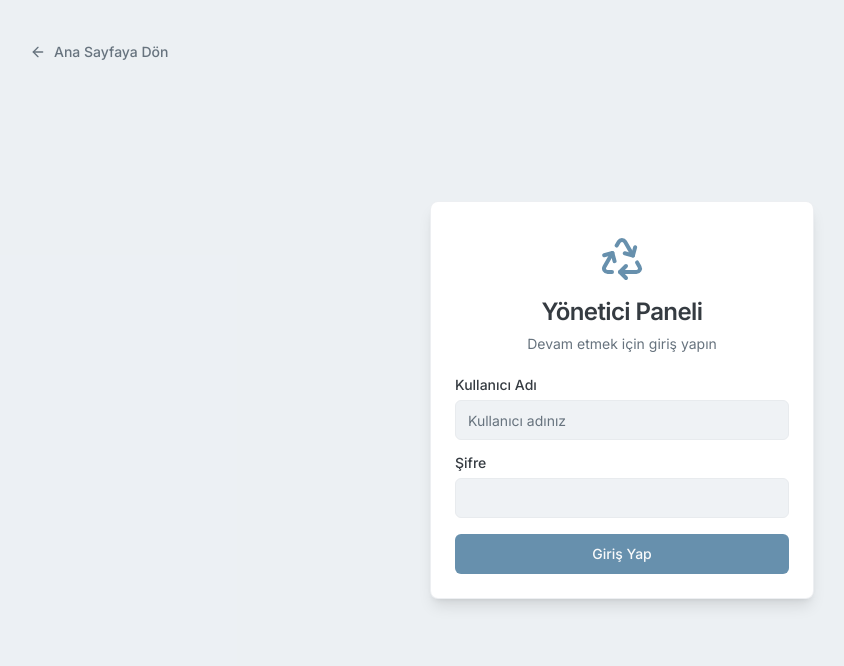
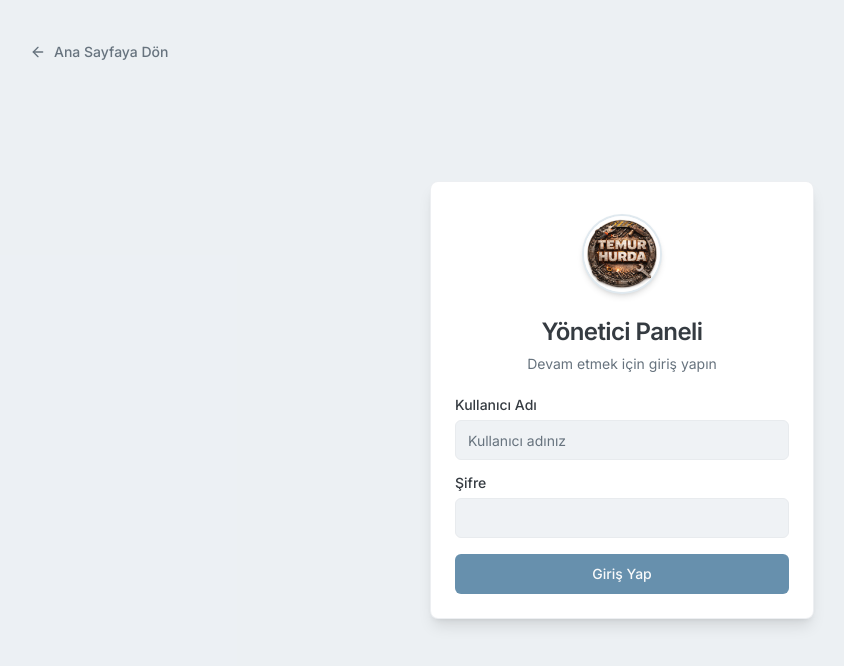
Before and after one commit to Momed009/hurda-sitesi, a Next.js app: page /admin/login in a window 1280 px wide. Shown: the top 666 px of the page, without its empty margins (18-862 px from the left). Built offline with nearby package versions, Linux system fonts and the light colour scheme; no server answers.

Commit message:
Site genelindeki placeholder ikonlar yeni marka logosu ile değiştirildi.

```diff
--- a/src/app/(public)/loading.tsx
+++ b/src/app/(public)/loading.tsx
@@ -1,13 +1,15 @@
-import { Loader2 } from 'lucide-react';
+import Image from 'next/image';
 
 export default function Loading() {
   return (
     <div className="flex flex-col items-center justify-center min-h-[60vh] w-full">
-      <div className="relative">
-        <Loader2 className="h-12 w-12 animate-spin text-primary opacity-20" />
-        <div className="absolute inset-0 flex items-center justify-center">
-            <span className="w-2 h-2 bg-primary rounded-full animate-pulse" />
-        </div>
+      <div className="relative w-16 h-16 animate-pulse">
+        <Image
+            src="/logo.jpg"
+            alt="Yükleniyor"
+            fill
+            className="object-contain rounded-full border border-primary/10"
+        />
       </div>
       <p className="mt-4 text-sm font-medium text-muted-foreground animate-pulse">
         Yükleniyor...
--- a/src/app/admin/layout.tsx
+++ b/src/app/admin/layout.tsx
@@ -1,7 +1,8 @@
 'use client';
 import Link from 'next/link';
 import { usePathname, useRouter } from 'next/navigation';
-import { Home, Newspaper, Settings, LogOut, Package, Image as ImageIcon, Info, Wrench, FolderOpen, User, Recycle, Menu } from 'lucide-react';
+import { Home, Newspaper, Settings, LogOut, Package, Image as ImageIcon, Info, Wrench, FolderOpen, User, Menu } from 'lucide-react';
+import Image from 'next/image';
 import { Button } from '@/components/ui/button';
 import { useAuth, useUser } from '@/firebase';
 import { signOut } from 'firebase/auth';
@@ -45,7 +46,14 @@ function NavContent({ onLinkClick }: { onLinkClick?: () => void }) {
         <div className="flex h-full max-h-screen flex-col gap-2">
             <div className="flex h-14 items-center border-b px-4 lg:h-[60px] lg:px-6">
                 <Link href="/admin" className="flex items-center gap-2 font-semibold">
-                    <Recycle className="h-6 w-6 text-primary" />
+                    <div className="relative w-8 h-8 overflow-hidden rounded-full border border-primary/20 bg-white p-0.5">
+                      <Image
+                          src="/logo.jpg"
+                          alt="Logo"
+                          fill
+                          className="object-contain"
+                      />
+                    </div>
                     <span>Yönetim Paneli</span>
                 </Link>
             </div>
@@ -118,7 +126,14 @@ export default function AdminLayout({ children }: { children: React.ReactNode })
     if (isUserLoading || !user) {
         return (
             <div className="flex h-screen w-full items-center justify-center bg-background">
-                <Recycle className="h-12 w-12 animate-spin text-primary" />
+                <div className="relative w-20 h-20 animate-pulse">
+                  <Image
+                      src="/logo.jpg"
+                      alt="Yükleniyor"
+                      fill
+                      className="object-contain rounded-full"
+                  />
+                </div>
             </div>
         );
     }
--- a/src/app/admin/loading.tsx
+++ b/src/app/admin/loading.tsx
@@ -1,9 +1,16 @@
-import { Loader2 } from 'lucide-react';
+import Image from 'next/image';
 
 export default function AdminLoading() {
   return (
     <div className="flex flex-col items-center justify-center min-h-[60vh] w-full">
-      <Loader2 className="h-10 w-10 animate-spin text-primary" />
+      <div className="relative w-16 h-16 animate-pulse">
+        <Image
+            src="/logo.jpg"
+            alt="Yükleniyor"
+            fill
+            className="object-contain rounded-full border border-primary/10"
+        />
+      </div>
       <p className="mt-4 text-sm font-medium text-muted-foreground animate-pulse">
         Yükleniyor...
       </p>
--- a/src/app/admin/login/page.tsx
+++ b/src/app/admin/login/page.tsx
@@ -12,7 +12,9 @@ import {
 } from "@/components/ui/card";
 import { Input } from "@/components/ui/input";
 import { Label } from "@/components/ui/label";
-import { Recycle, Loader2, ArrowLeft, ShieldAlert, Timer } from "lucide-react";
+import { cn } from "@/lib/utils";
+import { Loader2, ArrowLeft, ShieldAlert, Timer } from "lucide-react";
+import Image from "next/image";
 import Link from "next/link";
 import { useToast } from '@/hooks/use-toast';
 import { useAuth, useUser, useFirestore, setDocumentNonBlocking } from '@/firebase';
@@ -219,7 +221,14 @@ export default function AdminLoginPage() {
   if (isUserLoading || user) {
     return (
       <div className="flex items-center justify-center min-h-screen">
-        <Recycle className="h-12 w-12 text-primary animate-spin" />
+        <div className="relative w-16 h-16 animate-pulse">
+           <Image
+              src="/logo.jpg"
+              alt="Yükleniyor"
+              fill
+              className="object-contain rounded-full"
+           />
+        </div>
       </div>
     );
   }
@@ -236,7 +245,19 @@ export default function AdminLoginPage() {
       </div>
       <Card className="mx-auto w-full max-w-sm shadow-lg border-border/50">
         <CardHeader className="text-center pt-8">
-          <Recycle className={`mx-auto h-12 w-12 mb-2 ${isLockedOut ? 'text-destructive' : 'text-primary'}`} />
+          <div className="flex justify-center mb-4">
+             <div className={cn(
+               "relative w-20 h-20 overflow-hidden rounded-full border-2 p-1 bg-white shadow-md transition-colors",
+               isLockedOut ? 'border-destructive/50' : 'border-primary/20'
+             )}>
+                <Image
+                    src="/logo.jpg"
+                    alt="Logo"
+                    fill
+                    className="object-contain"
+                />
+             </div>
+          </div>
           <CardTitle className="text-2xl">Yönetici Paneli</CardTitle>
           <CardDescription>
             {isLockedOut ? 'Hesap geçici olarak kilitlendi' : 'Devam etmek için giriş yapın'}
--- a/src/app/not-found.tsx
+++ b/src/app/not-found.tsx
@@ -1,11 +1,18 @@
 import Link from 'next/link';
 import { Button } from '@/components/ui/button';
-import { Recycle } from 'lucide-react';
+import Image from 'next/image';
 
 export default function NotFound() {
   return (
     <div className="flex min-h-screen flex-col items-center justify-center text-center px-4 bg-background">
-      <Recycle className="h-16 w-16 text-primary mb-6 animate-spin" style={{ animationDuration: '3s' }} />
+      <div className="relative w-24 h-24 mb-6 animate-spin" style={{ animationDuration: '8s' }}>
+        <Image
+            src="/logo.jpg"
+            alt="Temur Hurda Logo"
+            fill
+            className="object-contain rounded-full"
+        />
+      </div>
       <h1 className="text-8xl font-bold text-primary">404</h1>
       <h2 className="mt-4 text-3xl font-semibold tracking-tight">Sayfa Bulunamadı</h2>
       <p className="mt-2 text-lg text-muted-foreground max-w-md">
--- a/src/components/layout/footer.tsx
+++ b/src/components/layout/footer.tsx
@@ -1,6 +1,7 @@
 import type { SiteConfig } from '@/lib/types';
 import Link from 'next/link';
-import { Recycle, Phone, Mail, MapPin } from 'lucide-react';
+import { Phone, Mail, MapPin } from 'lucide-react';
+import Image from 'next/image';
 
 export default function Footer({ siteConfig }: { siteConfig: SiteConfig }) {
   const footerServices = siteConfig.services.length > 0
@@ -16,8 +17,15 @@ export default function Footer({ siteConfig }: { siteConfig: SiteConfig }) {
       <div className="container py-12">
         <div className="grid grid-cols-1 gap-8 md:grid-cols-4">
           <div className="md:col-span-1">
-            <Link href="/" className="flex items-center gap-2 mb-4">
-                <Recycle className="h-8 w-8 text-primary" />
+            <Link href="/" className="flex items-center gap-2 mb-4 group">
+                <div className="relative w-10 h-10 overflow-hidden rounded-full border border-primary/20 bg-white p-0.5 group-hover:scale-110 transition-transform">
+                  <Image
+                      src="/logo.jpg"
+                      alt="Temur Hurda Logo"
+                      fill
+                      className="object-contain"
+                  />
+                </div>
                 <span className="text-xl font-bold">{siteConfig.siteName}</span>
             </Link>
             <p className="text-sm text-muted-foreground">
--- a/src/components/layout/header.tsx
+++ b/src/components/layout/header.tsx
@@ -6,8 +6,9 @@ import { usePathname } from 'next/navigation';
 import { useState, useEffect } from 'react';
 import { Button } from '@/components/ui/button';
 import { Sheet, SheetContent, SheetTrigger, SheetTitle } from '@/components/ui/sheet';
-import { Menu, Recycle } from 'lucide-react';
+import { Menu } from 'lucide-react';
 import { cn } from '@/lib/utils';
+import Image from 'next/image';
 
 const navItems = [
   { href: '/', label: 'Ana Sayfa' },
@@ -57,7 +58,14 @@ export default function Header({ siteName }: { siteName: string }) {
     <header className="sticky top-0 z-50 w-full border-b bg-background/95 backdrop-blur supports-[backdrop-filter]:bg-background/60 shadow-sm transition-shadow duration-300">
       <div className="w-full px-4 md:px-8 lg:px-12 flex h-20 items-center justify-between">
         <Link href="/" className="flex items-center gap-2 transition-transform duration-300 hover:scale-105 active:scale-95">
-          <Recycle className="h-8 w-8 text-primary" />
+          <div className="relative w-12 h-12 overflow-hidden rounded-full border border-primary/20 shadow-sm bg-white p-0.5">
+            <Image
+                src="/logo.jpg"
+                alt="Temur Hurda Logo"
+                fill
+                className="object-contain"
+            />
+          </div>
           <span className="font-bold text-2xl tracking-tight">{siteName}</span>
         </Link>
 
@@ -76,8 +84,15 @@ export default function Header({ siteName }: { siteName: string }) {
             <SheetContent side="right">
               <SheetTitle className="sr-only">Navigation Menu</SheetTitle>
               <div className="flex flex-col gap-8 pt-8">
-                  <Link href="/" className="flex items-center gap-2" onClick={() => setIsMobileMenuOpen(false)}>
-                      <Recycle className="h-7 w-7 text-primary" />
+                   <Link href="/" className="flex items-center gap-2" onClick={() => setIsMobileMenuOpen(false)}>
+                      <div className="relative w-10 h-10 overflow-hidden rounded-full border border-primary/20 bg-white p-0.5">
+                        <Image
+                            src="/logo.jpg"
+                            alt="Temur Hurda Logo"
+                            fill
+                            className="object-contain"
+                        />
+                      </div>
                       <span className="font-bold text-lg">{siteName}</span>
                   </Link>
                   <NavLinks isMobile />
```
Also changed, not shown: public/logo.jpg (added).
